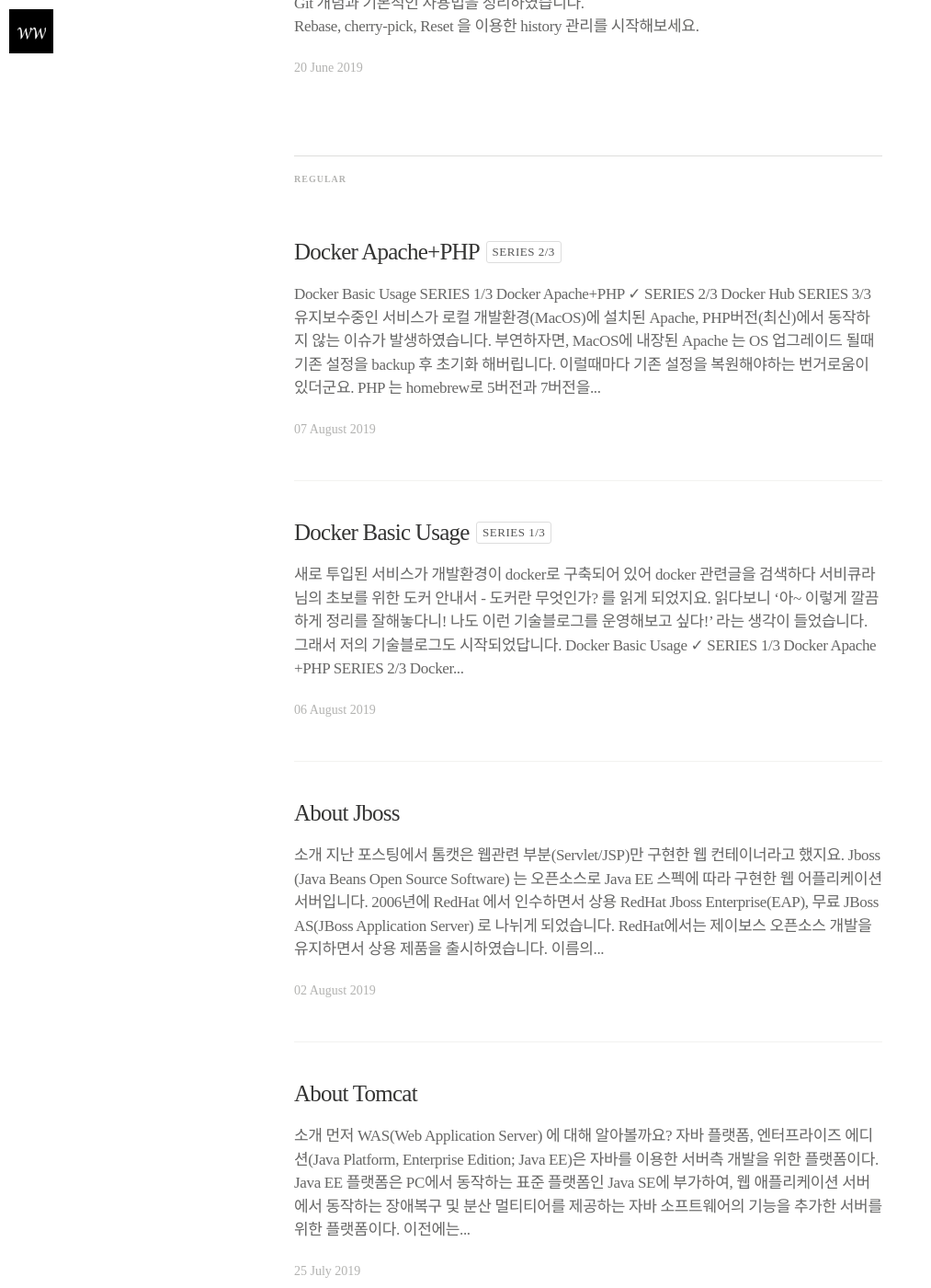
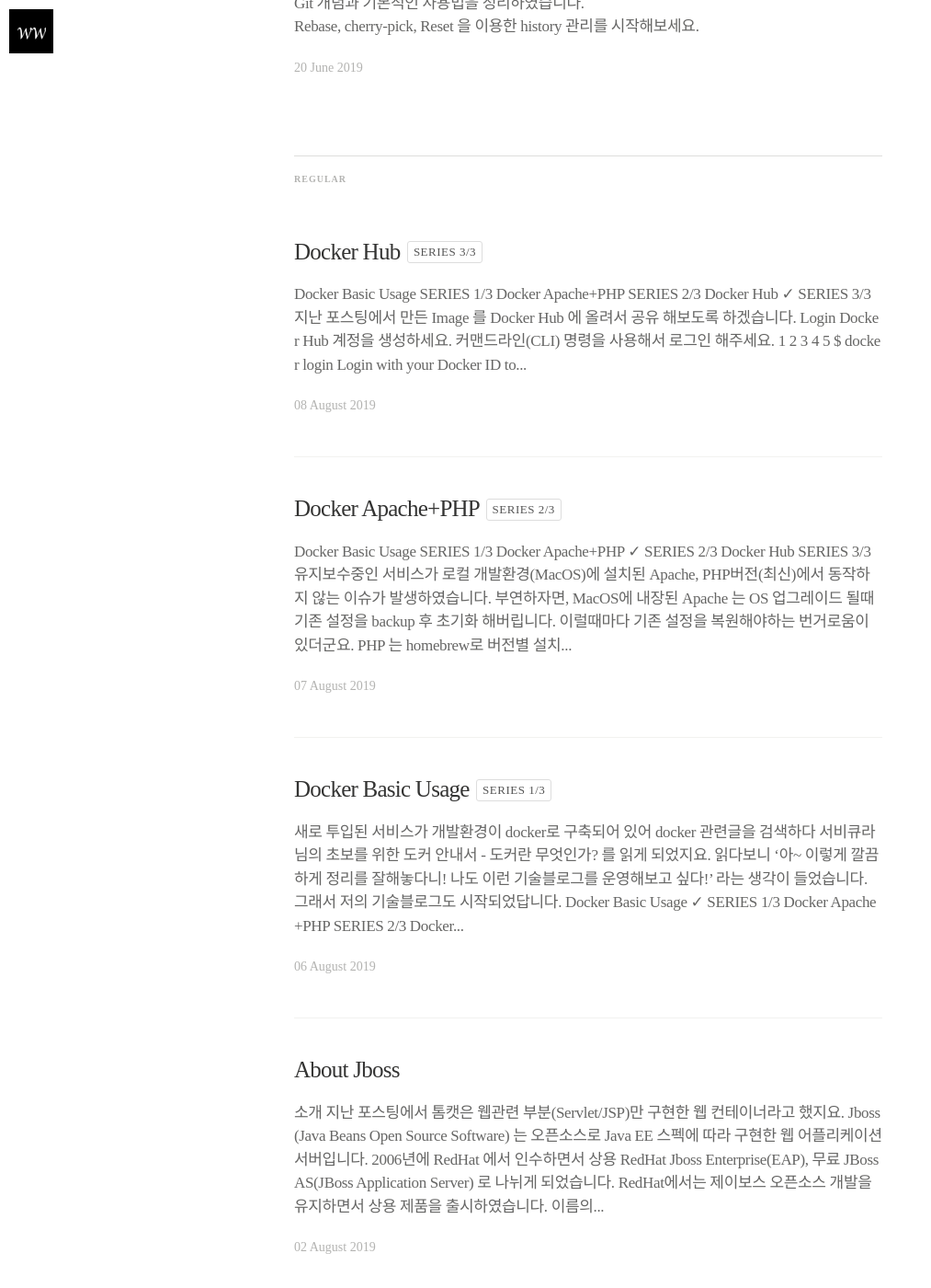
Before and after one commit to didalgus/didalgus.github.io, a Jekyll site: the page built from index.html, in a window 1280 px wide and 1400 px high, scrolled down 855 px. Shown: the whole window at 92% size, without its empty margins (0-1013 px from the left). Built offline with Jekyll 4.4.1, drawn with Linux system fonts in a browser that asks for light colours; nearby versions of some CDN libraries; some web fonts are replaced; the list of posts is cut into pages by our own code; some of the changed text lies outside the part shown.

Commit message:
Docker Hub

```diff
--- a/_posts/2019-08-06-Docker-Basic-Usage.markdown
+++ b/_posts/2019-08-06-Docker-Basic-Usage.markdown
@@ -25,7 +25,7 @@
 
 * **Docker Basic Usage ✓** <span class="series">SERIES 1/3</span>
 * [Docker Apache+PHP]({% post_url 2019-08-07-Docker-Apache-PHP %}) <span class="series">SERIES 2/3</span>
-* Docker Hub <span class="series">SERIES 3/3</span>
+* [Docker Hub]({% post_url 2019-08-08-Docker-Hub %}) <span class="series">SERIES 3/3</span>
 
 
 개인적으로 Apache + PHP 환경을 구축 해볼려고 합니다.
--- a/_posts/2019-08-07-Docker-Apache-PHP.markdown
+++ b/_posts/2019-08-07-Docker-Apache-PHP.markdown
@@ -14,14 +14,14 @@
 
 * [Docker Basic Usage]({% post_url 2019-08-06-Docker-Basic-Usage %}) <span class="series">SERIES 1/3</span>
 * **Docker Apache+PHP ✓** <span class="series">SERIES 2/3</span>
-* Docker Hub <span class="series">SERIES 3/3</span>
+* [Docker Hub]({% post_url 2019-08-08-Docker-Hub %}) <span class="series">SERIES 3/3</span>
 
 유지보수중인 서비스가 로컬 개발환경(MacOS)에 설치된 Apache, PHP버전(최신)에서 동작하지 않는 이슈가 발생하였습니다.
 <br>
 부연하자면,
 MacOS에 내장된 Apache 는 OS 업그레이드 될때 기존 설정을 backup 후 초기화 해버립니다.
 이럴때마다 기존 설정을 복원해야하는 번거로움이 있더군요.
-PHP 는 homebrew로 5버전과 7버전을 설치 가능한데, 7버전는 mcrypt 모듈을 사용할 수 없고, 5버전에는 mcrypt 모듈 추가가 안되었습니다. (제가 방법을 몰라서 그런걸 수도 있어요.)
+PHP 는 homebrew로 버전별 설치 가능한데, 7버전(최신)는 mcrypt 모듈을 사용할 수 없고, 5버전에는 mcrypt 모듈 추가가 안되었습니다. (제가 방법을 몰라서 그런걸 수도 있어요.)
 
 
 ## 목표
@@ -42,12 +42,12 @@
 
 | 항목 | version |
 |---|---|
-| Operating System  | Ubuntu 18.04.1 LTS |
-| Web Server        | Apache 2.4.29      |
-| + module          | rewrite            |
-| Language          | PHP 5.6.40         |
-| + module          | mcrypt, mysql      |
-| Framework         | CodeIgniter 2.2    |
+| Operating System          | Ubuntu 18.04.1 LTS |
+| Web Server                | Apache 2.4.29      |
+| + Apache extension module | rewrite            |
+| Language                  | PHP 5.6.40         |
+| + PHP extension module    | mcrypt, mysql      |
+| Framework                 | CodeIgniter 2.2    |
 
 
 ## 컨테이너 만들기
@@ -264,7 +264,7 @@
 
 <br>
 
-참고로, mcrypt는 PHP 7.1 버전부터 Deprecated 되었어요.
+:cactus: 참고로, mcrypt는 PHP 7.1 버전부터 Deprecated 되었어요.
 
 >**Warning**
 This feature was DEPRECATED in PHP 7.1.0, and REMOVED in PHP 7.2.0.
--- /dev/null
+++ b/_posts/2019-08-08-Docker-Hub.markdown
@@ -0,0 +1,69 @@
+---
+layout: post
+title:  "Docker Hub"
+series: 3/3
+date:   2019-08-08 18:20:00 +0900
+abstract: ""
+tags: [docker, docker hub]
+image:
+toc: true
+categories: docker
+---
+
+![docker hub logo]({{ site.url }}/assets/article_images/2019-08-08-Docker-Hub/dockerhub-logo.png)
+
+
+* [Docker Basic Usage]({% post_url 2019-08-06-Docker-Basic-Usage %}) <span class="series">SERIES 1/3</span>
+* [Docker Apache+PHP]({% post_url 2019-08-07-Docker-Apache-PHP %}) <span class="series">SERIES 2/3</span>
+* **Docker Hub ✓**  <span class="series">SERIES 3/3</span>
+
+
+지난 포스팅에서 만든 Image 를 [Docker Hub](https://hub.docker.com/) 에 올려서 공유 해보도록 하겠습니다.
+
+## Login
+
+[Docker Hub](https://hub.docker.com/) 계정을 생성하세요.
+커맨드라인(CLI) 명령을 사용해서 로그인 해주세요.
+
+{% highlight bash linenos %}
+$ docker login
+Login with your Docker ID to push and pull images from Docker Hub. If you dont have a Docker ID, head over to https://hub.docker.com to create one.
+Username: 계정
+Password: 비밀번호
+Login Succeeded
+{% endhighlight %}
+
+
+## Push Image
+
+Image 를 DockerHub(저장소)에 올릴때 아래 규칙에 맞춰 작성해주세요.
+
+`Docker Hub 사용자 계정`/`이미지 이름`:`태그`
+
+{% highlight bash linenos %}
+$ docker push didalgus/ubuntu18_apache24_php56:0.1
+The push refers to repository [docker.io/didalgus/ubuntu18_apache24_php56]
+~
+0.1: digest: sha256:271adb3e3f87dd4604cf9633208db2b890c68e55f7ee4567f8615a281dc08630 size: 1778
+{% endhighlight %}
+
+
+## Repositories
+
+내 저장소에 잘 올라갔는지 웹에서 확인해볼까요?
+웹에서 검색해보고요~
+
+![https://hub.docker.com/r/didalgus/ubuntu18_apache24_php56]({{ site.url }}/assets/article_images/2019-08-08-Docker-Hub/dockerhub-repository.png)
+
+CLI에서도 검색해보세요.
+
+{% highlight bash linenos %}
+$ docker search didalgus
+NAME                               DESCRIPTION                  STARS               OFFICIAL            AUTOMATED
+didalgus/ubuntu18_apache24_php56   apache webservice with php   0
+{% endhighlight %}
+
+
+잘 올라갔군요.
+이제 함께 유지보수 할 개발자분들께 공유해요~
+개발환경 구성에 들이는 시간을 다같이 줄여보자구요! :dolphin:
--- a/index.html
+++ b/index.html
@@ -47,7 +47,7 @@
             </section>
             <div class="post-meta">
               <time datetime="{{ post.date | date_to_long_string }}">{{ post.date | date_to_long_string }}</time>
-  <!--            <span class="post-tags-set">on {{#foreach tags}}<span class="post-tag-{{slug}}">{{#if @first}}{{else}}, {{/if}}<a href="/tag/{{slug}}">{{name}}</a></span>{{/foreach}}</span>-->
+
             </div>
           </div>
         </article>
```
Also changed, not shown: assets/article_images/2019-08-08-Docker-Hub/dockerhub-logo.png (added), assets/article_images/2019-08-08-Docker-Hub/dockerhub-repository.png (added).
